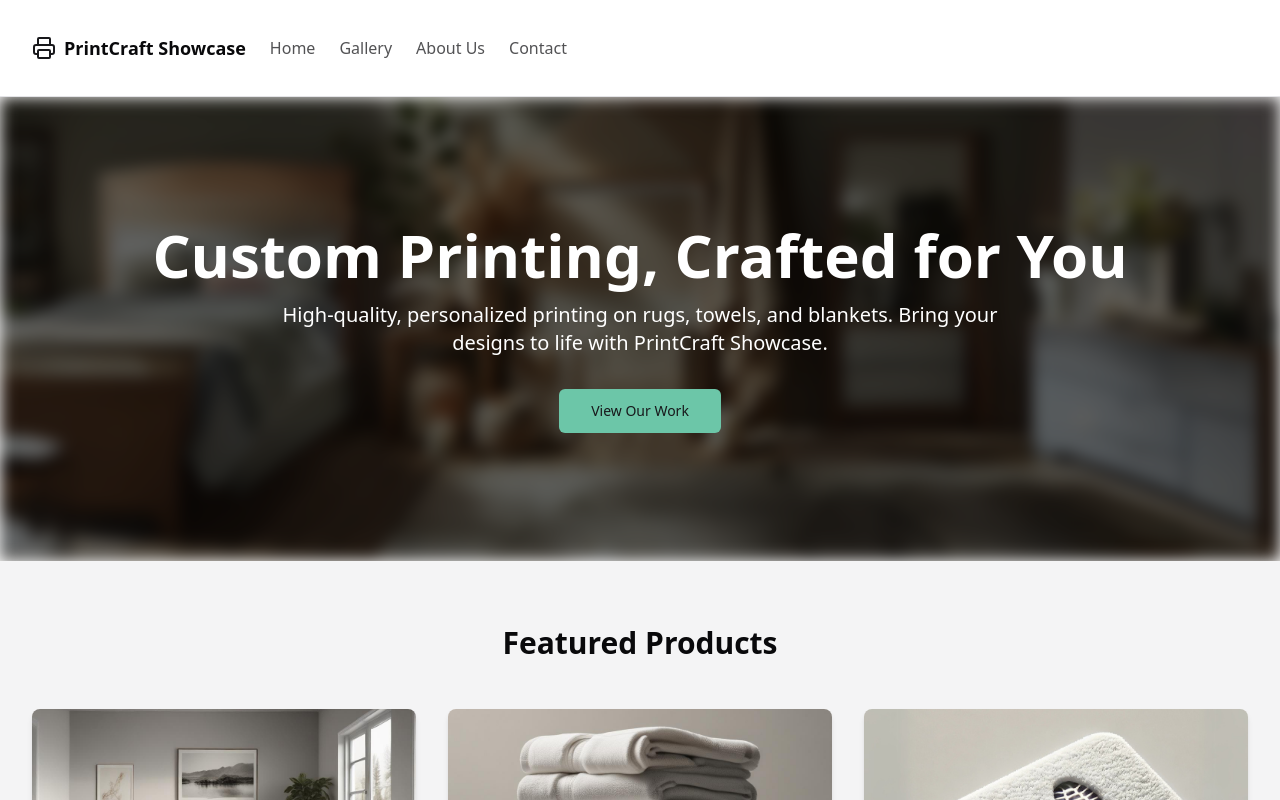
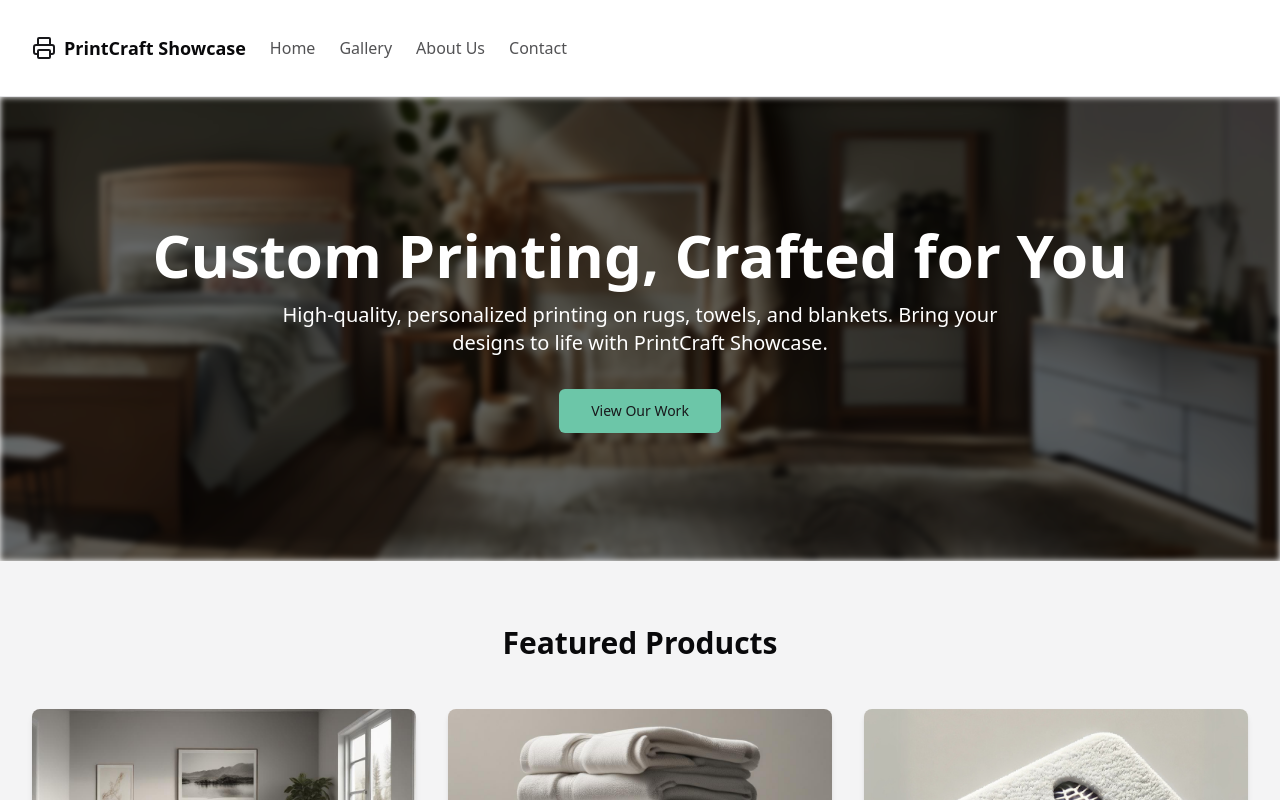
Before and after one commit to zorludemir/rugwebsite, a Next.js app: page / in a window 1280 px wide. Shown: the top 800 px of the page. Built offline with nearby package versions, Linux system fonts and the light colour scheme.

Commit message:
blur changed

```diff
--- a/src/app/page.tsx
+++ b/src/app/page.tsx
@@ -14,7 +14,7 @@ export default function Home() {
       backgroundImage: "url('/banner1.png')",
       backgroundSize: "cover",
       backgroundPosition: "center",
-      filter: "blur(8px) brightness(0.4)",
+      filter: "blur(3px) brightness(0.4)",
     }}
   />
 
```
